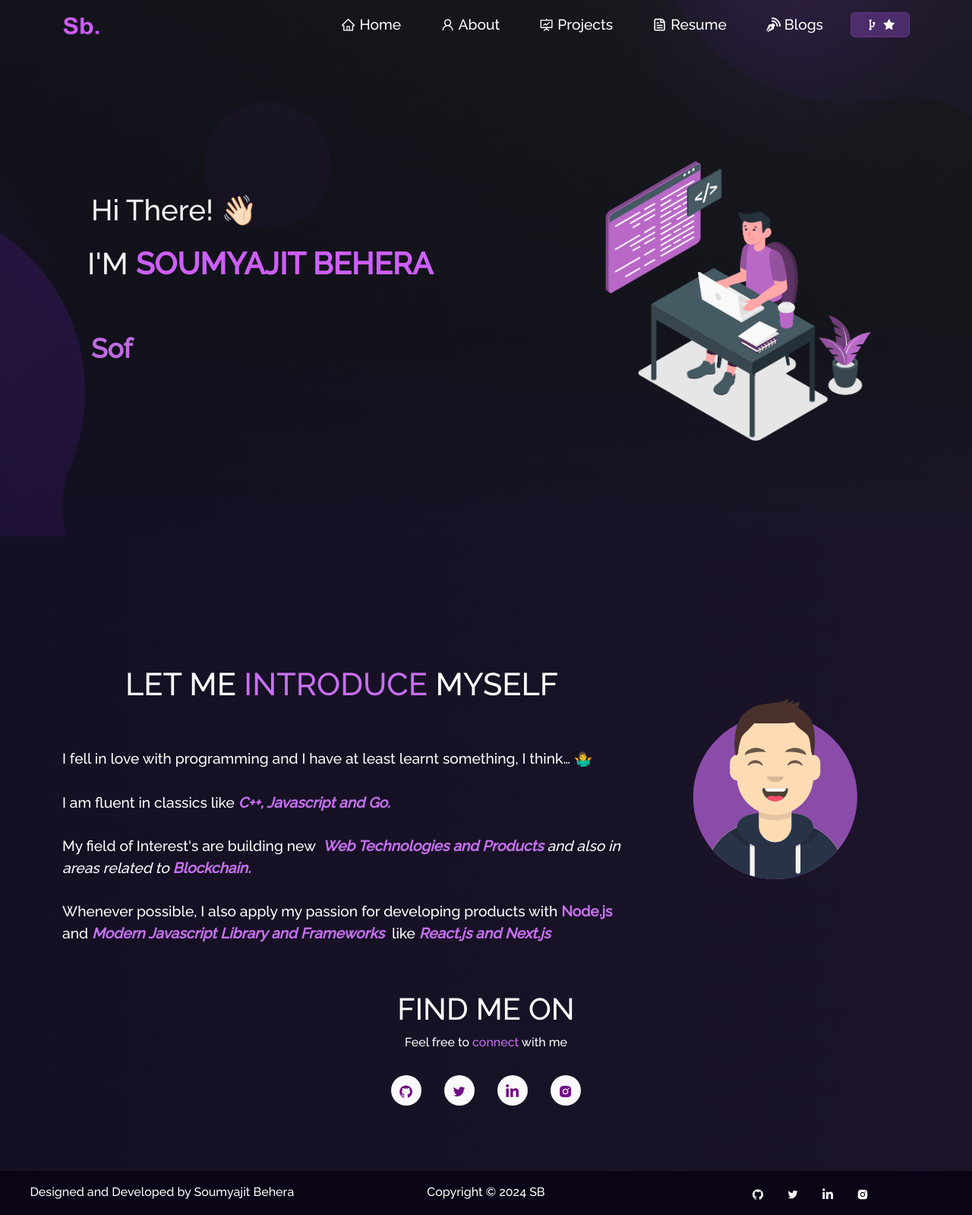
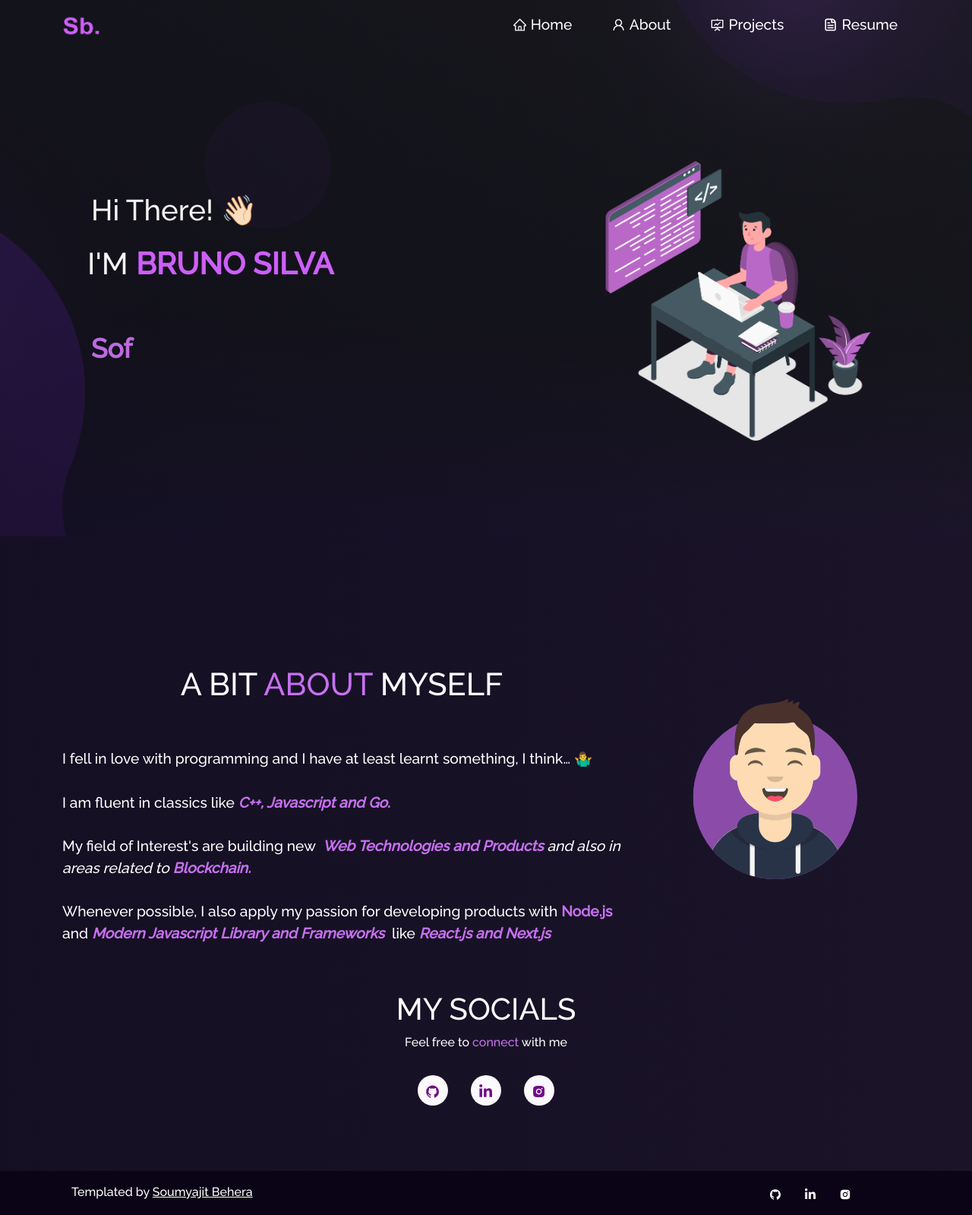
Before and after one commit to ItzHardcore/new-portfolio, a React (Create React App) app: page / in a window 1280 px wide. Shown: the whole page at 76% size. Built offline with nearby package versions, Linux system fonts and the light colour scheme.

Commit message:
update info

```diff
--- a/src/components/About/AboutCard.js
+++ b/src/components/About/AboutCard.js
@@ -21,10 +21,16 @@ function AboutCard() {
           </p>
           <ul>
             <li className="about-activity">
-              <ImPointRight /> Playing Games
+              <ImPointRight /> Gym Addict lightweight baby!!!
             </li>
             <li className="about-activity">
-              <ImPointRight /> Writing Tech Blogs
+              <ImPointRight /> Beer with friends
+            </li>
+            <li className="about-activity">
+              <ImPointRight /> New tech and geek things :)
+            </li>
+            <li className="about-activity">
+              <ImPointRight /> Going to the beach
             </li>
             <li className="about-activity">
               <ImPointRight /> Travelling
--- a/src/components/About/Github.js
+++ b/src/components/About/Github.js
@@ -9,10 +9,9 @@ function Github() {
         Days I <strong className="purple">Code</strong>
       </h1>
       <GitHubCalendar
-        username="soumyajit4419"
+        username="itzhardcore"
         blockSize={15}
         blockMargin={5}
-        color="#c084f5"
         fontSize={16}
       />
     </Row>
--- a/src/components/Footer.js
+++ b/src/components/Footer.js
@@ -14,16 +14,19 @@ function Footer() {
     <Container fluid className="footer">
       <Row>
         <Col md="4" className="footer-copywright">
-          <h3>Designed and Developed by Soumyajit Behera</h3>
+          <h3>Templated by <a href="https://github.com/soumyajit4419/Portfolio"
+            style={{ color: "white" }}
+            target="_blank"
+            rel="noopener noreferrer">Soumyajit Behera</a></h3>
         </Col>
         <Col md="4" className="footer-copywright">
-          <h3>Copyright © {year} SB</h3>
+
         </Col>
         <Col md="4" className="footer-body">
           <ul className="footer-icons">
             <li className="social-icons">
               <a
-                href="https://github.com/soumyajit4419"
+                href="https://github.com/itzhardcore"
                 style={{ color: "white" }}
                 target="_blank"
                 rel="noopener noreferrer"
@@ -33,17 +36,7 @@ function Footer() {
             </li>
             <li className="social-icons">
               <a
-                href="https://twitter.com/Soumyajit4419"
-                style={{ color: "white" }}
-                target="_blank"
-                rel="noopener noreferrer"
-              >
-                <AiOutlineTwitter />
-              </a>
-            </li>
-            <li className="social-icons">
-              <a
-                href="https://www.linkedin.com/in/soumyajit4419/"
+                href="https://www.linkedin.com/in/brunomosilva/"
                 style={{ color: "white" }}
                 target="_blank"
                 rel="noopener noreferrer"
@@ -53,7 +46,7 @@ function Footer() {
             </li>
             <li className="social-icons">
               <a
-                href="https://www.instagram.com/soumyajit4419"
+                href="https://www.instagram.com/brunomosilva"
                 style={{ color: "white" }}
                 target="_blank"
                 rel="noopener noreferrer"
--- a/src/components/Home/Home.js
+++ b/src/components/Home/Home.js
@@ -22,7 +22,7 @@ function Home() {
 
               <h1 className="heading-name">
                 I'M
-                <strong className="main-name"> SOUMYAJIT BEHERA</strong>
+                <strong className="main-name"> BRUNO SILVA</strong>
               </h1>
 
               <div style={{ padding: 50, textAlign: "left" }}>
--- a/src/components/Home/Home2.js
+++ b/src/components/Home/Home2.js
@@ -16,7 +16,7 @@ function Home2() {
         <Row>
           <Col md={8} className="home-about-description">
             <h1 style={{ fontSize: "2.6em" }}>
-              LET ME <span className="purple"> INTRODUCE </span> MYSELF
+              A BIT <span className="purple">ABOUT </span> MYSELF
             </h1>
             <p className="home-about-body">
               I fell in love with programming and I have at least learnt
@@ -60,14 +60,14 @@ function Home2() {
         </Row>
         <Row>
           <Col md={12} className="home-about-social">
-            <h1>FIND ME ON</h1>
+            <h1>MY SOCIALS</h1>
             <p>
               Feel free to <span className="purple">connect </span>with me
             </p>
             <ul className="home-about-social-links">
               <li className="social-icons">
                 <a
-                  href="https://github.com/soumyajit4419"
+                  href="https://github.com/itzhardcore"
                   target="_blank"
                   rel="noreferrer"
                   className="icon-colour  home-social-icons"
@@ -77,17 +77,7 @@ function Home2() {
               </li>
               <li className="social-icons">
                 <a
-                  href="https://twitter.com/Soumyajit4419"
-                  target="_blank"
-                  rel="noreferrer"
-                  className="icon-colour  home-social-icons"
-                >
-                  <AiOutlineTwitter />
-                </a>
-              </li>
-              <li className="social-icons">
-                <a
-                  href="https://www.linkedin.com/in/soumyajit4419/"
+                  href="https://www.linkedin.com/in/brunomosilva/"
                   target="_blank"
                   rel="noreferrer"
                   className="icon-colour  home-social-icons"
@@ -97,7 +87,7 @@ function Home2() {
               </li>
               <li className="social-icons">
                 <a
-                  href="https://www.instagram.com/soumyajit4419"
+                  href="https://www.instagram.com/brunomosilva"
                   target="_blank"
                   rel="noreferrer"
                   className="icon-colour home-social-icons"
--- a/src/components/Home/Type.js
+++ b/src/components/Home/Type.js
@@ -7,9 +7,9 @@ function Type() {
       options={{
         strings: [
           "Software Developer",
+          "Javascript Entusiast",
+          "MERN Stack Developer",
           "Freelancer",
-          "MERN Stack Developer",
-          "Open Source Contributor",
         ],
         autoStart: true,
         loop: true,
--- a/src/components/Navbar.js
+++ b/src/components/Navbar.js
@@ -47,9 +47,6 @@ function NavBar() {
             updateExpanded(expand ? false : "expanded");
           }}
         >
-          <span></span>
-          <span></span>
-          <span></span>
         </Navbar.Toggle>
         <Navbar.Collapse id="responsive-navbar-nav">
           <Nav className="ms-auto" defaultActiveKey="#home">
@@ -91,27 +88,6 @@ function NavBar() {
                 <CgFileDocument style={{ marginBottom: "2px" }} /> Resume
               </Nav.Link>
             </Nav.Item>
-
-            <Nav.Item>
-              <Nav.Link
-                href="https://soumyajitblogs.vercel.app/"
-                target="_blank"
-                rel="noreferrer"
-              >
-                <ImBlog style={{ marginBottom: "2px" }} /> Blogs
-              </Nav.Link>
-            </Nav.Item>
-
-            <Nav.Item className="fork-btn">
-              <Button
-                href="https://github.com/soumyajit4419/Portfolio"
-                target="_blank"
-                className="fork-btn-inner"
-              >
-                <CgGitFork style={{ fontSize: "1.2em" }} />{" "}
-                <AiFillStar style={{ fontSize: "1.1em" }} />
-              </Button>
-            </Nav.Item>
           </Nav>
         </Navbar.Collapse>
       </Container>
```
